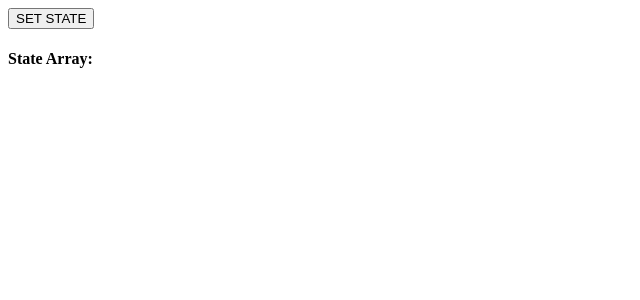
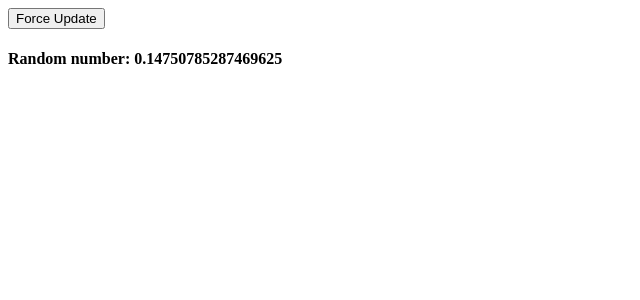
Before and after one commit to mandip8800/reactjsPractice, a React app in the folder reactapp/: page / in a window 1280 px wide. Shown: the top 300 px of the page, without its empty margins (0-640 px from the left). Built offline with nearby package versions, Linux system fonts and the light colour scheme.

Commit message:
component api force update practice

```diff
--- /dev/null
+++ b/reactapp/AppComponentApiForceUpdate.jsx
@@ -0,0 +1,20 @@
+import React from 'react';
+
+class App extends React.Component{
+	constructor(){
+		super();
+		this.forceUpdateHandler=this.forceUpdateHandler.bind(this);
+	}
+	forceUpdateHandler(){
+		this.forceUpdate();
+	}
+	render(){
+		return(
+			<div>
+				<button onClick = {this.forceUpdateHandler}>Force Update </button>
+				<h4>Random number: {Math.random()}</h4>
+			</div>
+		);
+	}
+}
+export default App;
--- a/reactapp/app.js
+++ b/reactapp/app.js
@@ -1,6 +1,6 @@
 import React from 'react';
 import PropTypes from 'prop-types';
 import ReactDOM from 'react-dom';
-import App from './AppComponentApiSetState.jsx';
+import App from './AppComponentApiForceUpdate.jsx';
 
 ReactDOM.render(<App />, document.getElementById('app'));
```
